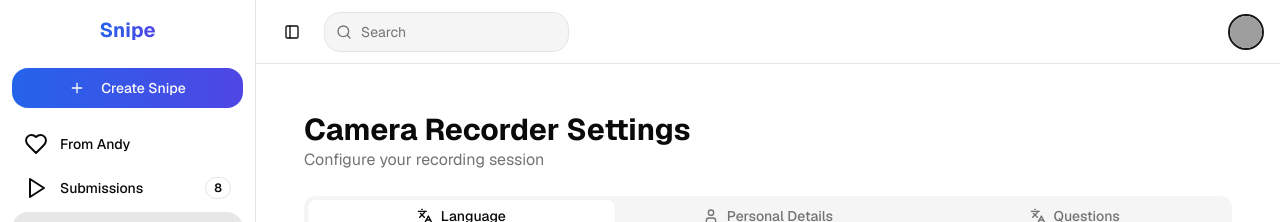
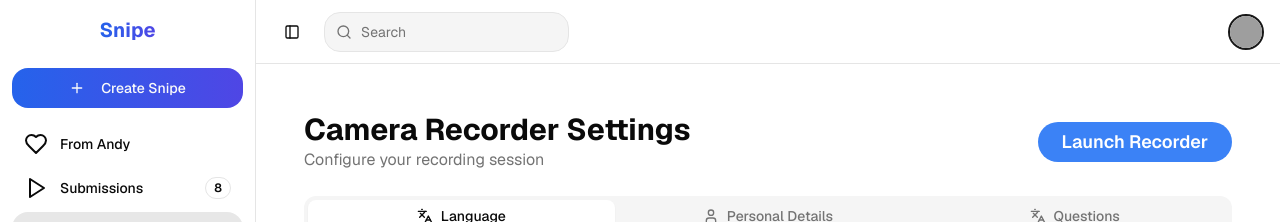
Before and after one commit to andyckt/newsnipe, a Next.js app: page / in a window 1280 px wide. Both pictures are taken after a click on the button "Launch Recorder". Shown: the top 222 px of the page. Built offline with nearby package versions, Linux system fonts and the light colour scheme; no server answers; grey boxes are pictures that could not be loaded.

Commit message:
Placed Launch recorder button at the top right

```diff
--- a/components/dashboard/tabs/launch-recorder-tab.tsx
+++ b/components/dashboard/tabs/launch-recorder-tab.tsx
@@ -150,9 +150,21 @@ export function LaunchRecorderTab() {
   if (appState === "settings") {
     return (
       <div className="p-6 h-full w-full">
-        <div className="mb-6">
-          <h1 className="text-3xl font-bold">Camera Recorder Settings</h1>
-          <p className="text-muted-foreground">Configure your recording session</p>
+        <div className="mb-6 flex justify-between items-center">
+          <div>
+            <h1 className="text-3xl font-bold">Camera Recorder Settings</h1>
+            <p className="text-muted-foreground">Configure your recording session</p>
+          </div>
+          <Button
+            onClick={() => {
+              unlockAudio(); // Unlock audio on user interaction
+              initAudioContext(); // Initialize Web Audio API context
+              handleLaunch(textInputs.length, audioLanguage, textInputs, "question", "no_limit");
+            }}
+            className="bg-blue-500 hover:bg-blue-600 text-white font-semibold px-6 py-2 text-lg rounded-full"
+          >
+            Launch Recorder
+          </Button>
         </div>
         <div className="w-full space-y-6">
           <Tabs defaultValue="language" className="space-y-6">
@@ -237,14 +249,6 @@ export function LaunchRecorderTab() {
                     onConfigChange={setPersonalDetailsConfig}
                   />
 
-                  <div className="mt-8 flex justify-center">
-                    <Button
-                      onClick={() => handleLaunch(textInputs.length, audioLanguage, textInputs, "question", "no_limit")}
-                      className="bg-blue-500 hover:bg-blue-600 text-white font-semibold px-8 py-4 text-xl rounded-full"
-                    >
-                      Launch Recorder
-                    </Button>
-                  </div>
                 </CardContent>
               </Card>
             </TabsContent>
--- a/components/question-tab.tsx
+++ b/components/question-tab.tsx
@@ -391,18 +391,7 @@ export function QuestionTab({ onLaunch, language, onLanguageChange }: QuestionTa
         </DndContext>
       </div>
 
-      <div className="flex justify-center">
-        <Button
-          onClick={() => {
-            unlockAudio(); // Unlock audio on user interaction
-            initAudioContext(); // Initialize Web Audio API context
-            onLaunch(textInputs.length, language, textInputs, "question", "no_limit");
-          }}
-          className="bg-blue-500 hover:bg-blue-600 text-white font-semibold px-8 py-4 text-xl rounded-full"
-        >
-          Launch Recorder
-        </Button>
-      </div>
+
     </div>
   )
 }
```
